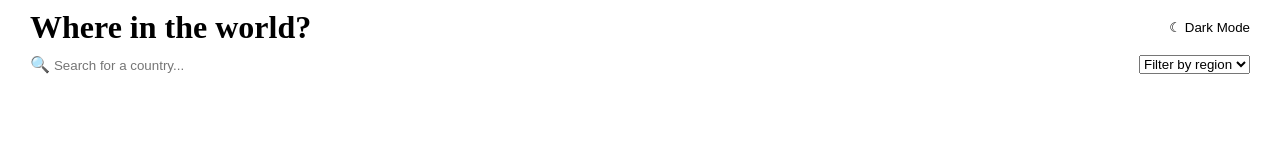
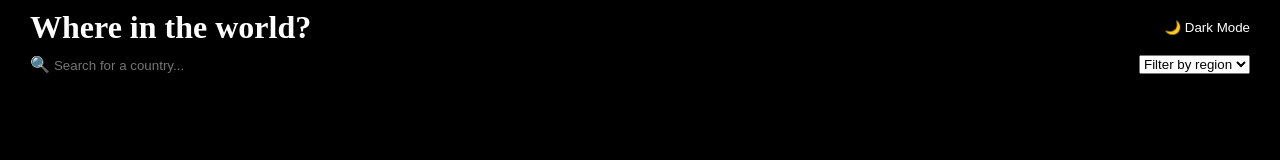
Before and after one commit to Nestani123/continents, a plain HTML site: page index.html in a window 1280 px wide. Drawn offline with Linux system fonts and the light colour scheme; no server answers.

Commit message:
Finished the website

```diff
--- a/index.html
+++ b/index.html
@@ -1,5 +1,5 @@
 <!DOCTYPE html>
-<html lang="en">
+<html lang="en" class="dark">
   <head>
     <meta charset="UTF-8" />
     <meta name="viewport" content="width=device-width, initial-scale=1.0" />
@@ -10,7 +10,7 @@
     <div class="app">
       <header>
         <h1>Where in the world?</h1>
-        <button>☾ Dark Mode</button>
+        <button class="theme-btn">🌙 Dark Mode</button>
       </header>
       <main>
         <div class="search_filter">
--- a/index.js
+++ b/index.js
@@ -3,6 +3,7 @@ const API_URL ="https://restcountries.com/v3.1/all";
 const countryListContainer = document.querySelector(".countries");
 const searchInput = document.querySelector(".search")[0];
 const filterBtn = document.querySelector(".filter")[0];
+const themeBtn = document.querySelector(".theme-btn");
 
 
 const getCountries = async()=>{
@@ -44,4 +45,8 @@ const render = (data)=>{
         `;
         countryListContainer.append(listItem);
     }
-}
+};
+
+themeBtn.addEventListener("click",()=>{
+    document.documentElement.classList.toggle("dark");
+});
--- a/style.css
+++ b/style.css
@@ -1,3 +1,12 @@
+:root{
+    --body-bg-color: white;
+    --default-text-color: black;
+}
+.dark{
+    --body-bg-color: black;
+    --default-text-color: white;
+}
+
 *{
     margin: 0;
     padding: 0;
@@ -6,6 +15,8 @@
 button{
     background: none;
     border: none;
+    color: unset;
+    cursor: pointer;
 }
 ul, ol{
     list-style-type: none;
@@ -17,10 +28,19 @@ a{
 input{
     border: none;
     outline: none;
+    background: unset;
+}
+selec, optiont{
+    background: unset;
+    color: unset;
 }
 img{
     max-width: 100%;
     height: auto;
+}
+body{
+    background-color: var(--body-bg-color);
+    color: var(--default-text-color);
 }
 .country_description{
     display: flex;
@@ -54,6 +74,7 @@ header{
 .countries{
     display: flex;
     flex-wrap: wrap;
+    margin-top: 10px;
 justify-content: center;
 gap: 10px;
 }
```
